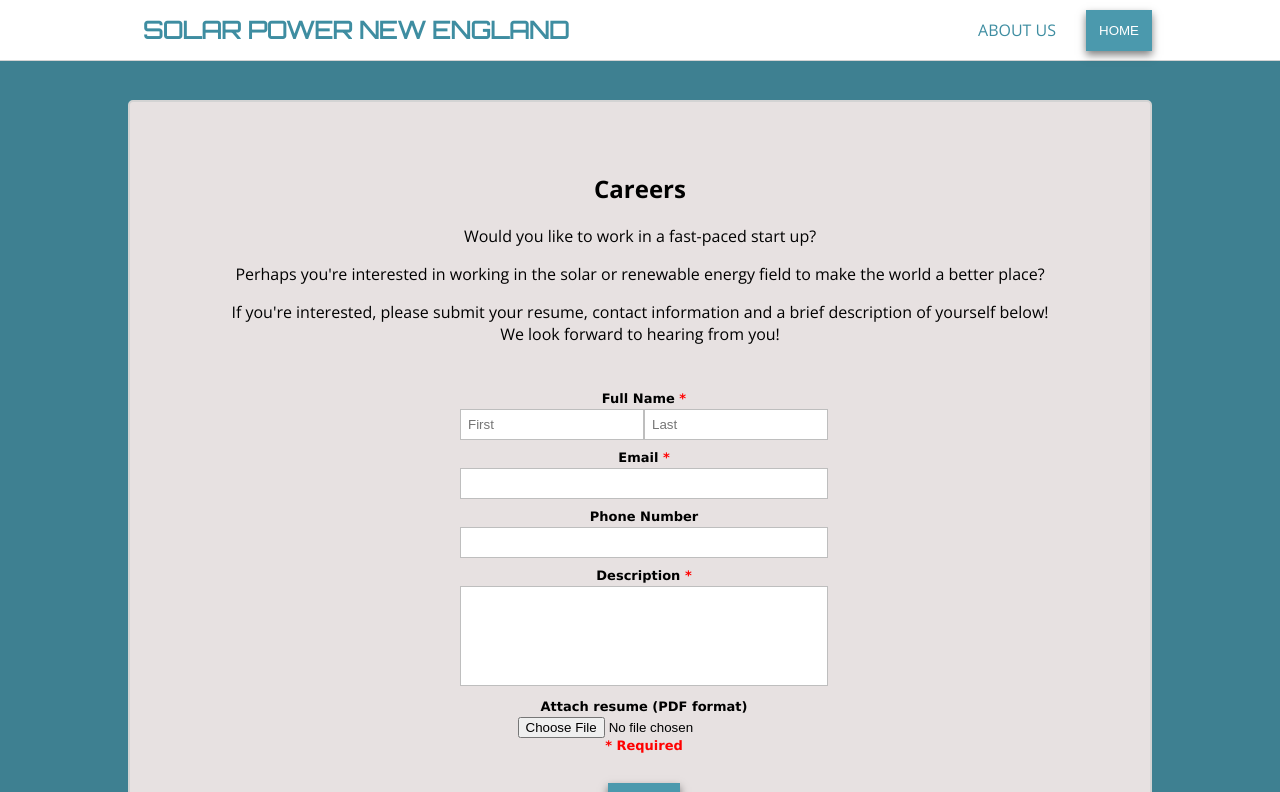
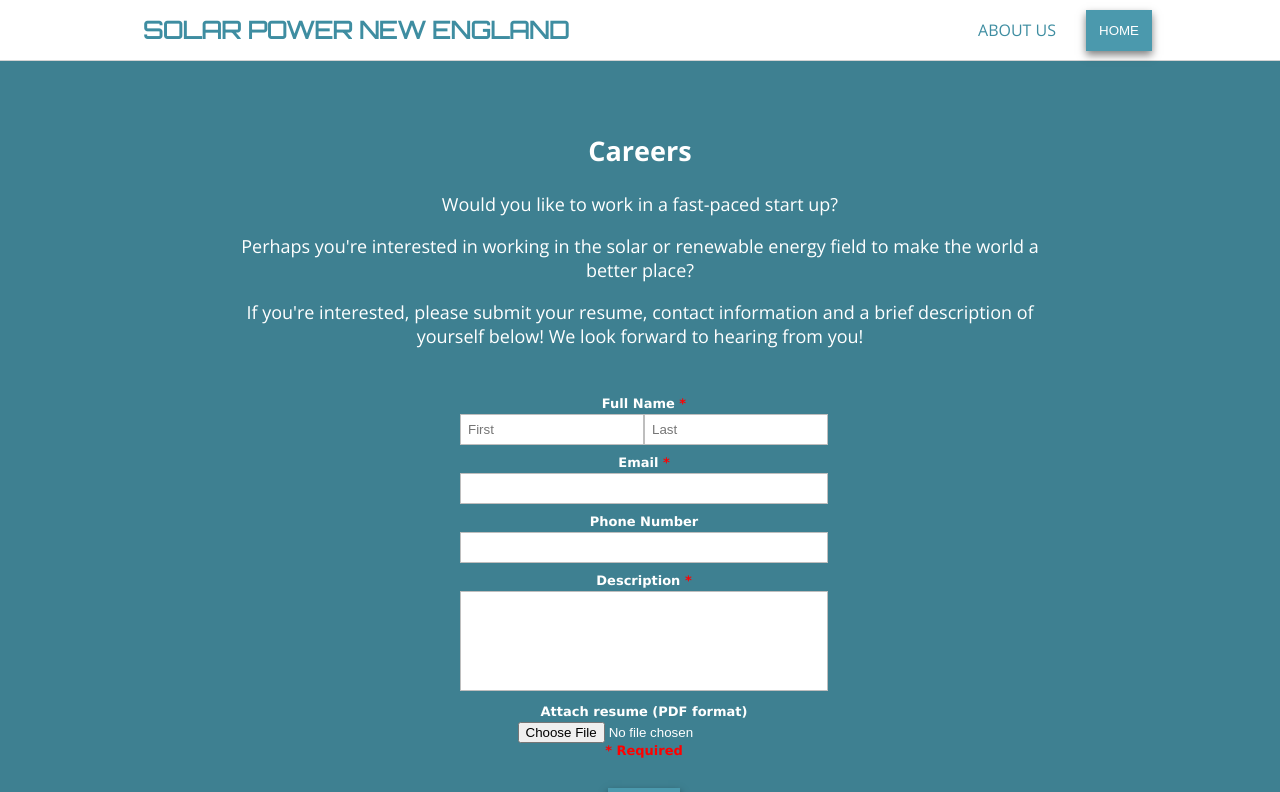
Before and after one commit to robitaille1/solar-ne, a React (Create React App) app: page /careers in a window 1280 px wide. Shown: the top 792 px of the page. Built offline with nearby package versions, Linux system fonts and the light colour scheme.

Commit message:
changed page styling - removed background

```diff
--- a/src/containers/PageLayout/PageLayout.css
+++ b/src/containers/PageLayout/PageLayout.css
@@ -5,8 +5,21 @@
 .PageContent {
     white-space: pre-line;
     padding: 50px 7%;
-    margin: 100px 10% 50px 10%;
-    background-color: rgb(231, 225, 225);
-    border-radius: 5px;
-    border: 2px solid lightgrey;
+    margin: 50px 5%;
+    color: white;
+    font-size: 18px;
 }
+
+.PageContent a {
+    color: #ede576;
+}
+
+.PageContent a:hover {
+    color: #ede57673;
+}
+
+@media (min-width: 700px) {
+    .PageContent {
+        margin: 60px 10%;
+    }
+}
```
